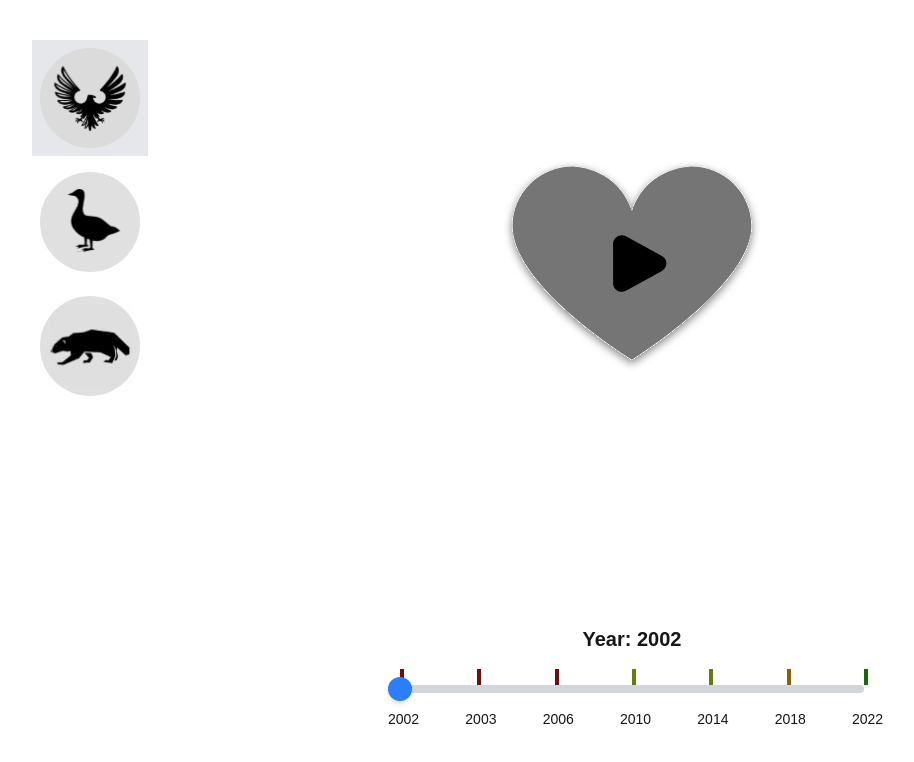
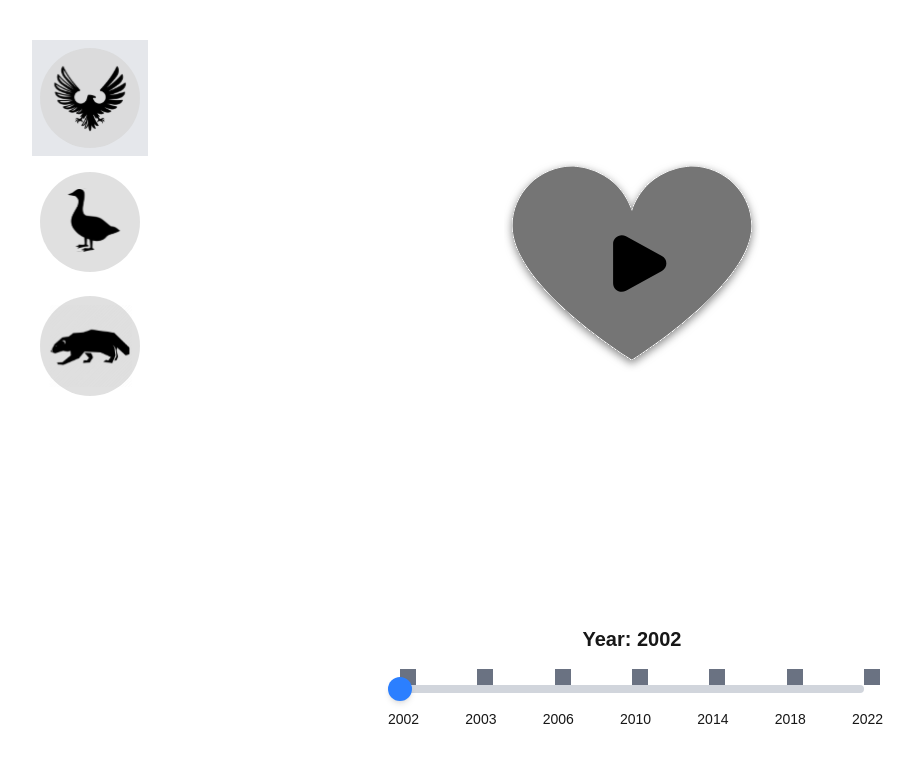
Before and after one commit to hsinlun99/sound-in-interaction, a Next.js app: page / in a window 1280 px wide. Shown: the top 762 px of the page, without its empty margins (8-922 px from the left). Built offline with nearby package versions, Linux system fonts and the light colour scheme.

Commit message:
refactor: :lipstick: remove the color changes for timeline

```diff
--- a/src/components/TimeLine.tsx
+++ b/src/components/TimeLine.tsx
@@ -222,16 +222,8 @@
 
           {/* Tick marks and labels */}
           {years.map((year, index) => (
-            console.log(healthLevels[index]),
             <div key={year} className="absolute" style={{ left: `${tickPositions[index]}%`, top: 0 }}>
-              <div className={`w-1 h-4 ${
-              healthLevels[index] === 'level-1' ? 'bg-level-1' :
-              healthLevels[index] === 'level-2' ? 'bg-level-2' :
-              healthLevels[index] === 'level-3' ? 'bg-level-3' :
-              healthLevels[index] === 'level-4' ? 'bg-level-4' :
-              healthLevels[index] === 'level-5' ? 'bg-level-5' :
-              'bg-gray-400'
-            }`}></div>
+              <div className={`w-4 h-4 bg-gray-500`}></div>
               <div className="relative -left-3 mt-6 text-sm">{year}</div>
             </div>
           ))}
```
